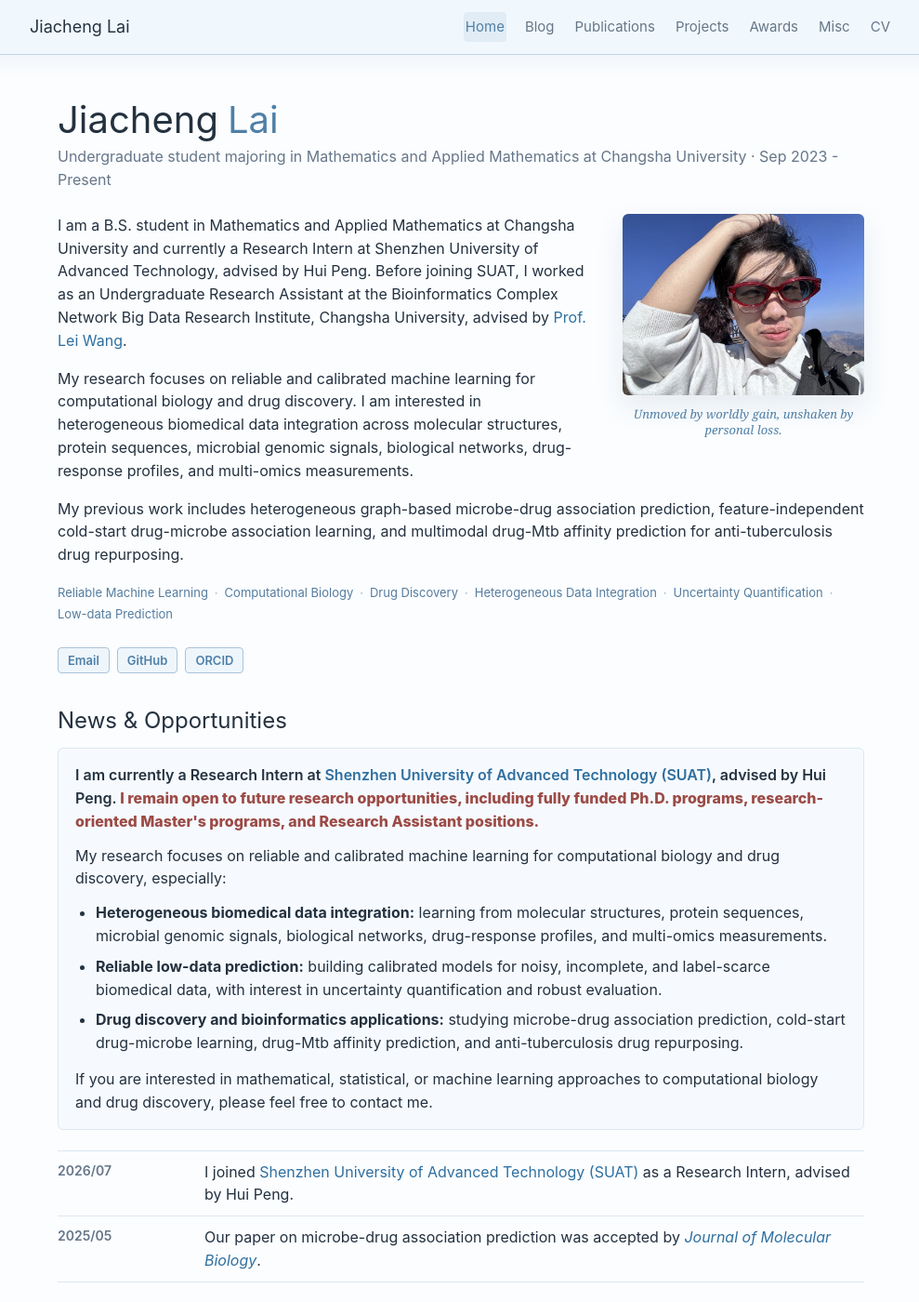
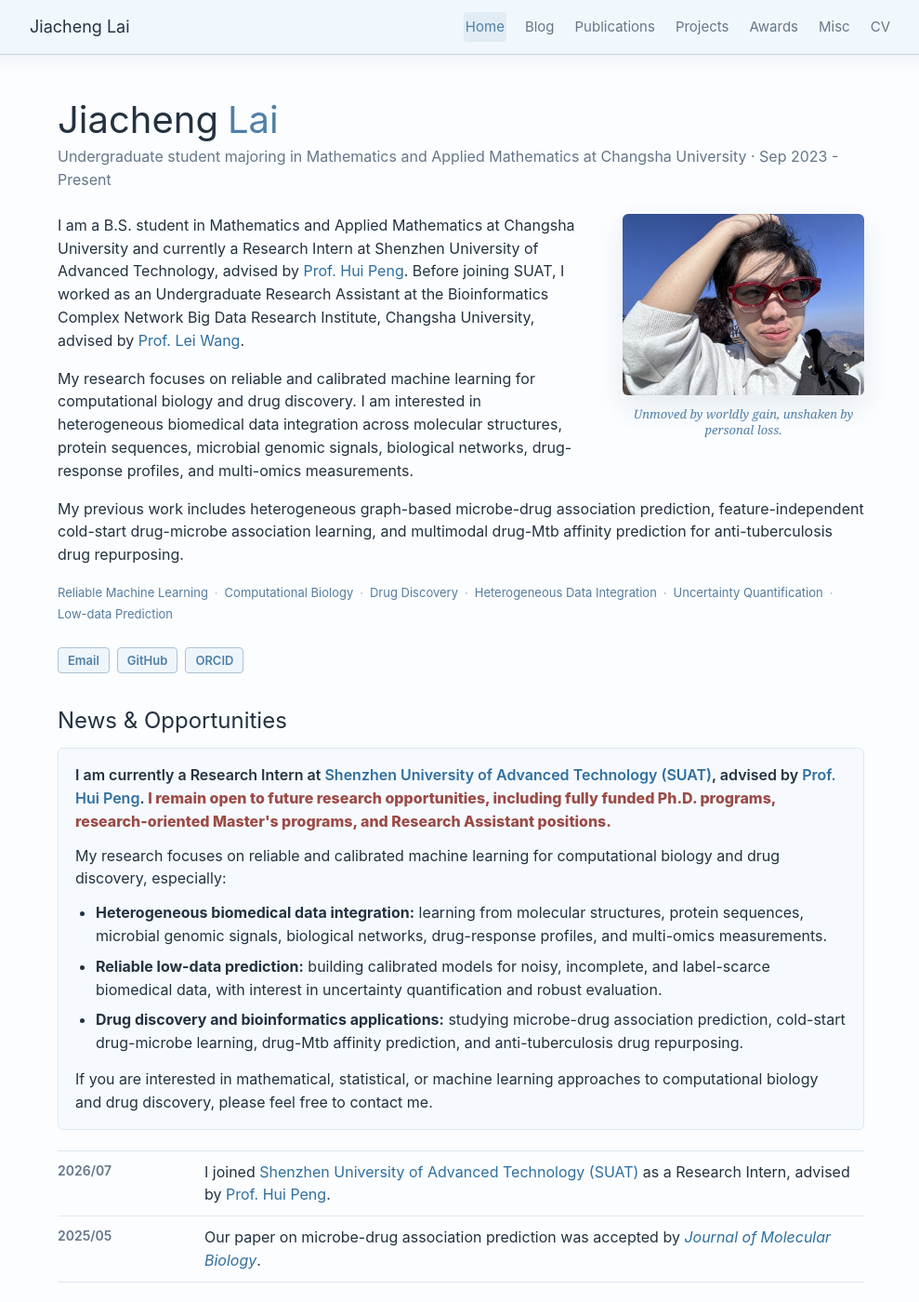
Before and after one commit to jiachenglai/jiachenglai.github.io, a Jekyll site: the page built from index.html, in a window 1280 px wide and 1400 px high. Shown: the whole window at 93% size, without its empty margins (144-1133 px from the left). Built offline with Jekyll 4.4.1, drawn with Linux system fonts in a browser that asks for light colours.

Commit message:
Add Hui Peng profile link

```diff
--- a/_data/news.yml
+++ b/_data/news.yml
@@ -1,7 +1,7 @@
 title: News & Opportunities
 
 opportunity:
-  lead: I am currently a Research Intern at <a href="https://suat-sz.edu.cn/en/">Shenzhen University of Advanced Technology (SUAT)</a>, advised by Hui Peng. <span class="opportunity-highlight">I remain open to future research opportunities, including fully funded Ph.D. programs, research-oriented Master's programs, and Research Assistant positions.</span>
+  lead: I am currently a Research Intern at <a href="https://suat-sz.edu.cn/en/">Shenzhen University of Advanced Technology (SUAT)</a>, advised by <a href="https://csce.suat-sz.edu.cn/info/1011/1273.htm">Prof. Hui Peng</a>. <span class="opportunity-highlight">I remain open to future research opportunities, including fully funded Ph.D. programs, research-oriented Master's programs, and Research Assistant positions.</span>
   intro: "My research focuses on reliable and calibrated machine learning for computational biology and drug discovery, especially:"
   focus:
     - title: Heterogeneous biomedical data integration
@@ -15,7 +15,7 @@
 items:
   - date: 2026/07
     datetime: 2026-07
-    text: I joined <a href="https://suat-sz.edu.cn/en/">Shenzhen University of Advanced Technology (SUAT)</a> as a Research Intern, advised by Hui Peng.
+    text: I joined <a href="https://suat-sz.edu.cn/en/">Shenzhen University of Advanced Technology (SUAT)</a> as a Research Intern, advised by <a href="https://csce.suat-sz.edu.cn/info/1011/1273.htm">Prof. Hui Peng</a>.
   - date: 2025/05
     datetime: 2025-05
     text: Our paper on microbe-drug association prediction was accepted by <a href="https://doi.org/10.1016/j.jmb.2025.169201"><em>Journal of Molecular Biology</em></a>.
--- a/_data/profile.yml
+++ b/_data/profile.yml
@@ -20,7 +20,8 @@
 bio:
   - >-
     I am a B.S. student in Mathematics and Applied Mathematics at Changsha University and currently
-    a Research Intern at Shenzhen University of Advanced Technology, advised by Hui Peng. Before
+    a Research Intern at Shenzhen University of Advanced Technology, advised by
+    <a href="https://csce.suat-sz.edu.cn/info/1011/1273.htm">Prof. Hui Peng</a>. Before
     joining SUAT, I worked as an Undergraduate Research Assistant at the Bioinformatics Complex
     Network Big Data Research Institute, Changsha University, advised by
     <a href="https://jsxy.ccsu.cn/info/1201/20094.htm">Prof. Lei Wang</a>.
```
